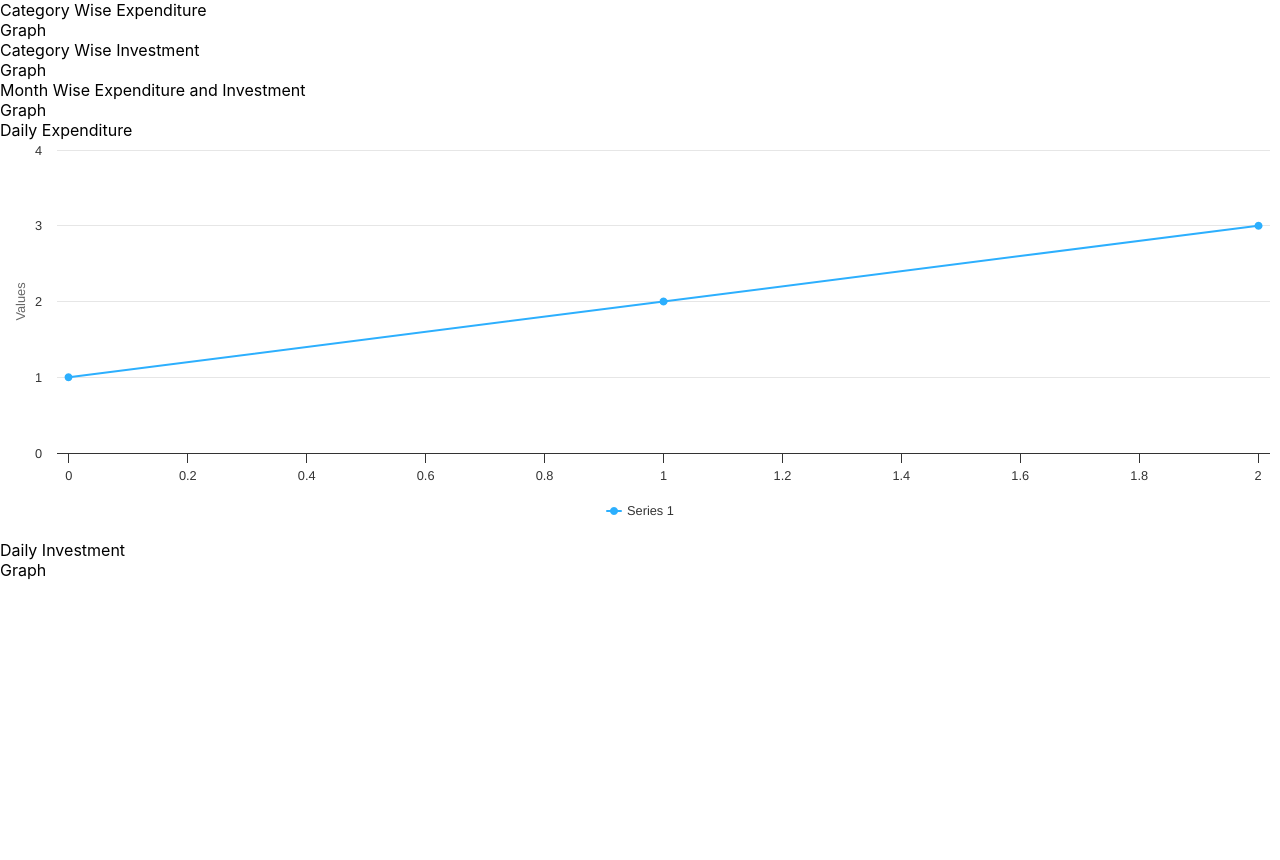
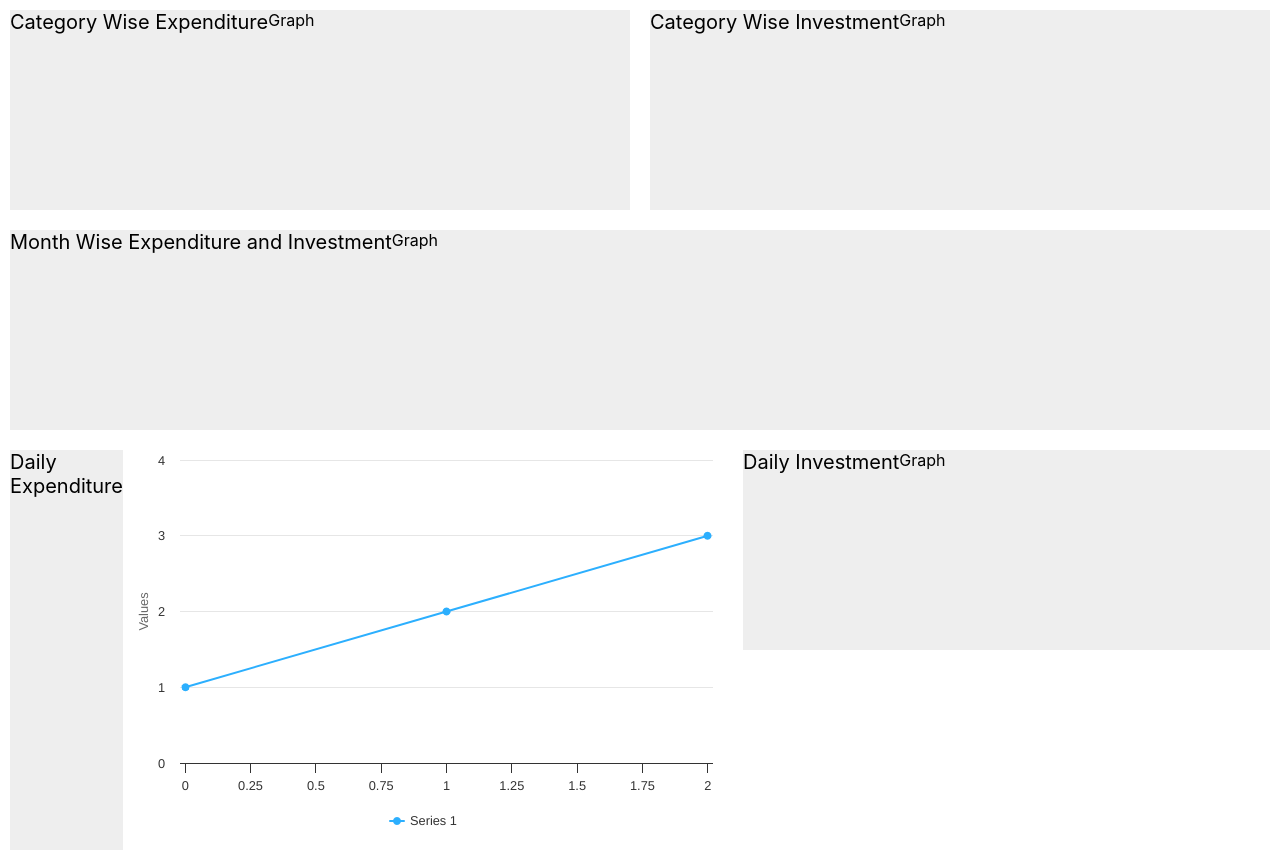
Before and after one commit to pranshuagrawal/fund-manager-hackathon-2023, a React (Create React App) app: page / in a window 1280 px wide. Before the commit the page ends 800 px from the top, so only its background shows below. Built offline with nearby package versions, Linux system fonts and the light colour scheme.

Commit message:
Graph added

```diff
--- a/src/App.css
+++ b/src/App.css
@@ -1,38 +1,18 @@
-.App {
-  text-align: center;
+.row {
+  display: flex;
+  justify-content: space-between;
+  align-items: flex-start;
+  padding: 10px;
+  gap: 20px;
 }
 
-.App-logo {
-  height: 40vmin;
-  pointer-events: none;
+.column {
+  display: flex;
+  flex: 1;
+  min-height: 200px;
+  background-color: #eee;
 }
 
-@media (prefers-reduced-motion: no-preference) {
-  .App-logo {
-    animation: App-logo-spin infinite 20s linear;
-  }
+.heading {
+  font-size: 20px;
 }
-
-.App-header {
-  background-color: #282c34;
-  min-height: 100vh;
-  display: flex;
-  flex-direction: column;
-  align-items: center;
-  justify-content: center;
-  font-size: calc(10px + 2vmin);
-  color: white;
-}
-
-.App-link {
-  color: #61dafb;
-}
-
-@keyframes App-logo-spin {
-  from {
-    transform: rotate(0deg);
-  }
-  to {
-    transform: rotate(360deg);
-  }
-}
```
